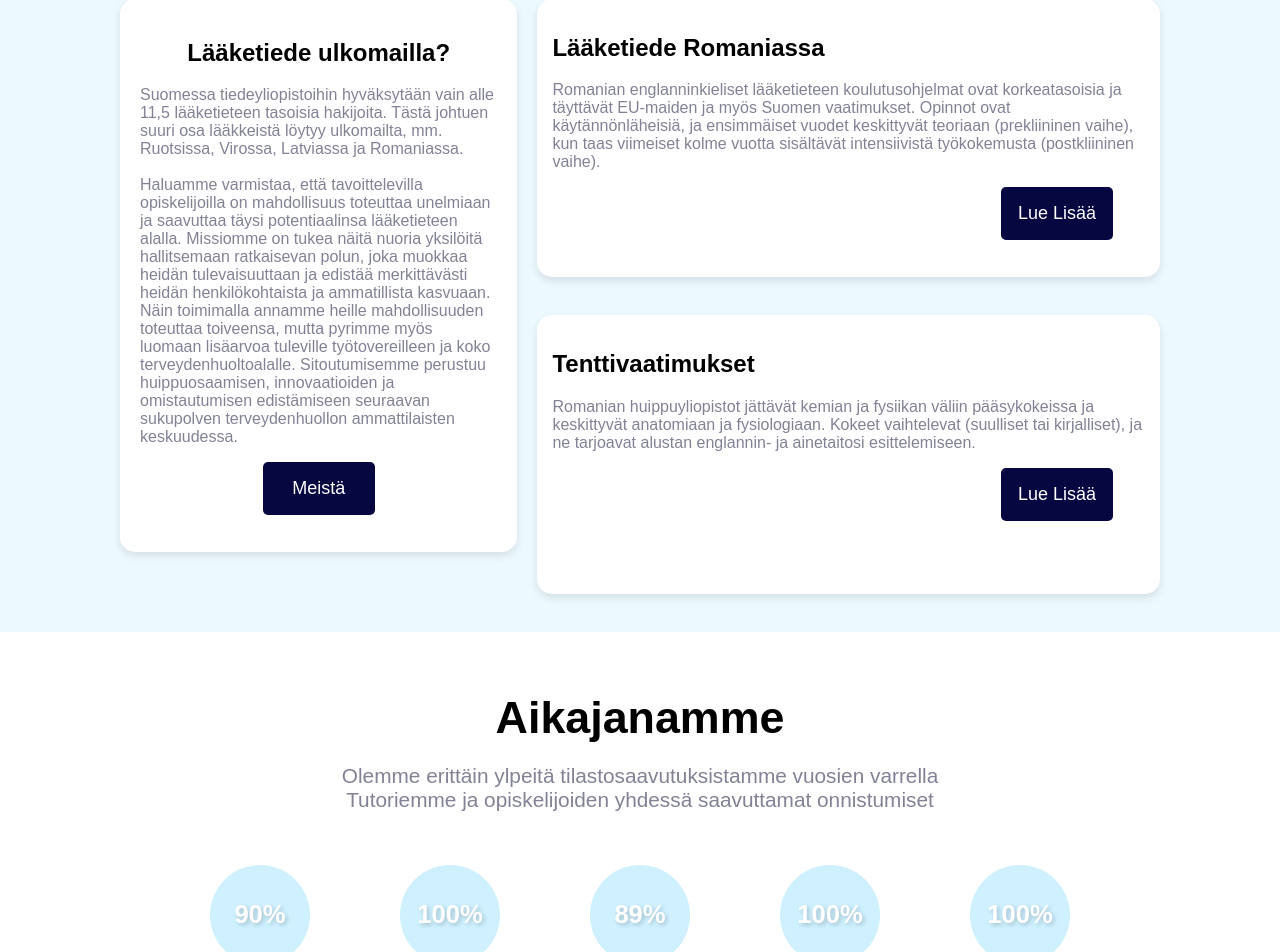
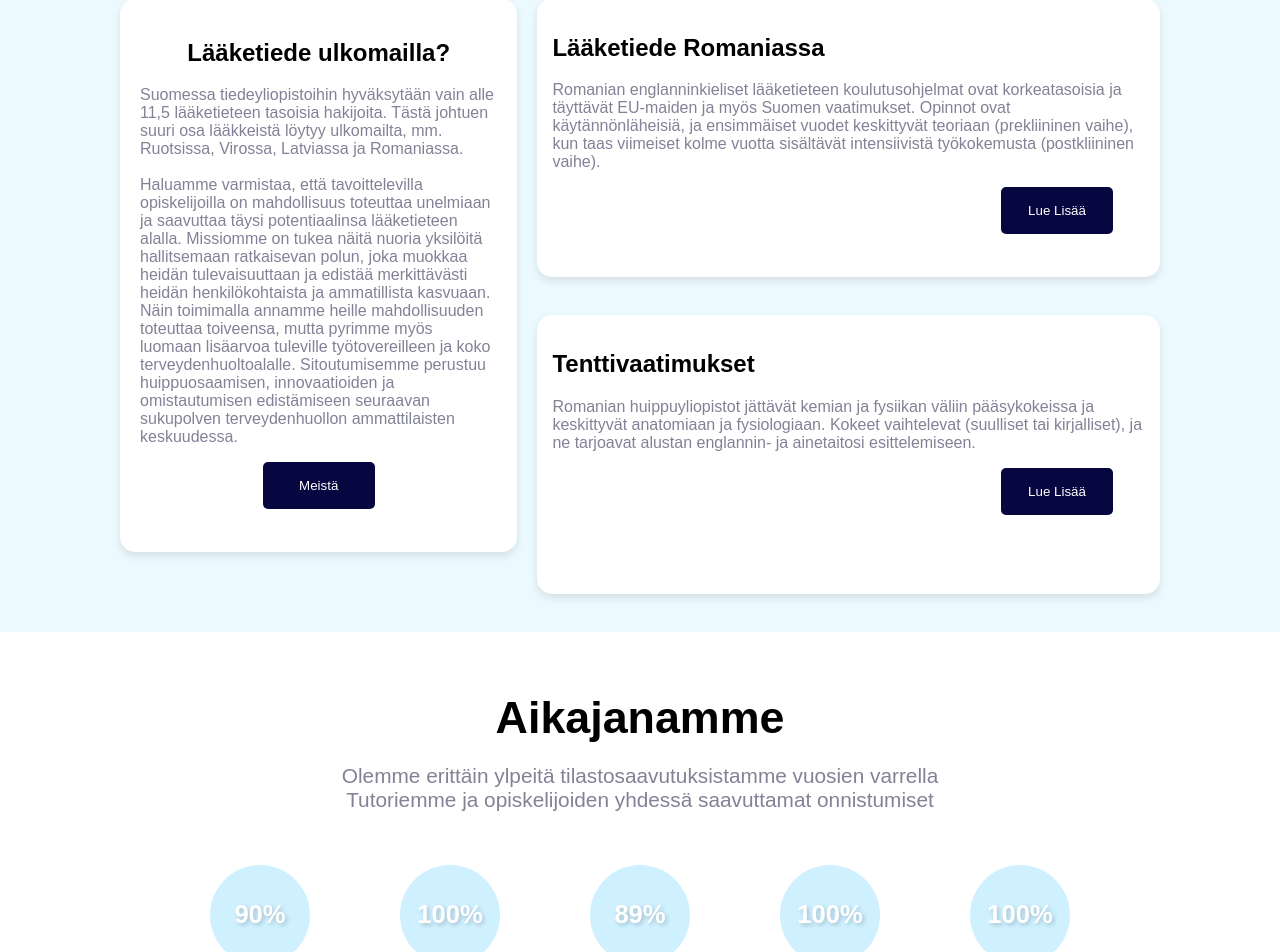
Before and after one commit to Agrinsadon/Tuutorikeskus, a React (Create React App) app in the folder frontend/: page / in a window 1280 px wide. Shown: the part 1569-2521 px from the top of the page. Built offline with nearby package versions, Linux system fonts and the light colour scheme; the HTML template or start-up script is replaced by a standard one; a web font is replaced by a local one.

Commit message:
button korjaus

```diff
--- a/frontend/src/components/Etusivu.js
+++ b/frontend/src/components/Etusivu.js
@@ -76,19 +76,19 @@ const Etusivu = () => {
           <p>Suomessa tiedeyliopistoihin hyväksytään vain alle 11,5 lääketieteen tasoisia hakijoita. Tästä johtuen suuri osa lääkkeistä löytyy ulkomailta, mm. Ruotsissa, Virossa, Latviassa ja Romaniassa.<br />
           <br />
           Haluamme varmistaa, että tavoittelevilla opiskelijoilla on mahdollisuus toteuttaa unelmiaan ja saavuttaa täysi potentiaalinsa lääketieteen alalla. Missiomme on tukea näitä nuoria yksilöitä hallitsemaan ratkaisevan polun, joka muokkaa heidän tulevaisuuttaan ja edistää merkittävästi heidän henkilökohtaista ja ammatillista kasvuaan. Näin toimimalla annamme heille mahdollisuuden toteuttaa toiveensa, mutta pyrimme myös luomaan lisäarvoa tuleville työtovereilleen ja koko terveydenhuoltoalalle. Sitoutumisemme perustuu huippuosaamisen, innovaatioiden ja omistautumisen edistämiseen seuraavan sukupolven terveydenhuollon ammattilaisten keskuudessa.</p>
-          <button className="info-button" onClick={handleMeistäButtonClick}>Meistä</button>
+          <button className="info-nappi" onClick={handleMeistäButtonClick}>Meistä</button>
         </div>
       <div className='small-cards-container'>
         <div className="small-card">
           <h2>Lääketiede Romaniassa</h2>
           <p>Romanian englanninkieliset lääketieteen koulutusohjelmat ovat korkeatasoisia ja täyttävät EU-maiden ja myös Suomen vaatimukset. Opinnot ovat käytännönläheisiä, ja ensimmäiset vuodet keskittyvät teoriaan (prekliininen vaihe), kun taas viimeiset kolme vuotta sisältävät intensiivistä työkokemusta (postkliininen vaihe).</p>
-          <button className="info-button" onClick={handleMeistäButtonClick}>Lue Lisää</button>
+          <button className="info-nappi" onClick={handleMeistäButtonClick}>Lue Lisää</button>
         </div>
 
         <div className="small-card">
           <h2>Tenttivaatimukset</h2>
           <p>Romanian huippuyliopistot jättävät kemian ja fysiikan väliin pääsykokeissa ja keskittyvät anatomiaan ja fysiologiaan. Kokeet vaihtelevat (suulliset tai kirjalliset), ja ne tarjoavat alustan englannin- ja ainetaitosi esittelemiseen.</p>
-          <button className="info-button" onClick={handleMeistäButtonClick}>Lue Lisää</button>
+          <button className="info-nappi" onClick={handleMeistäButtonClick}>Lue Lisää</button>
         </div>
       </div>
       </div>
--- a/frontend/src/styles/Etusivu.css
+++ b/frontend/src/styles/Etusivu.css
@@ -215,7 +215,7 @@
   color: rgba(130, 130, 151, 1);
 }
 
-.small-card .info-button {
+.small-card .info-nappi {
   margin-left: auto;
   margin-right: 2rem;
   font-family: 'Zen Antique Soft', sans-serif;
@@ -231,7 +231,7 @@
   display: block;
 }
 
-.big-card .info-button {
+.big-card .info-nappi {
   font-family: 'Zen Antique Soft', sans-serif;
   background-color: rgba(6, 6, 64, 1);
   margin-top: 15px;
```
